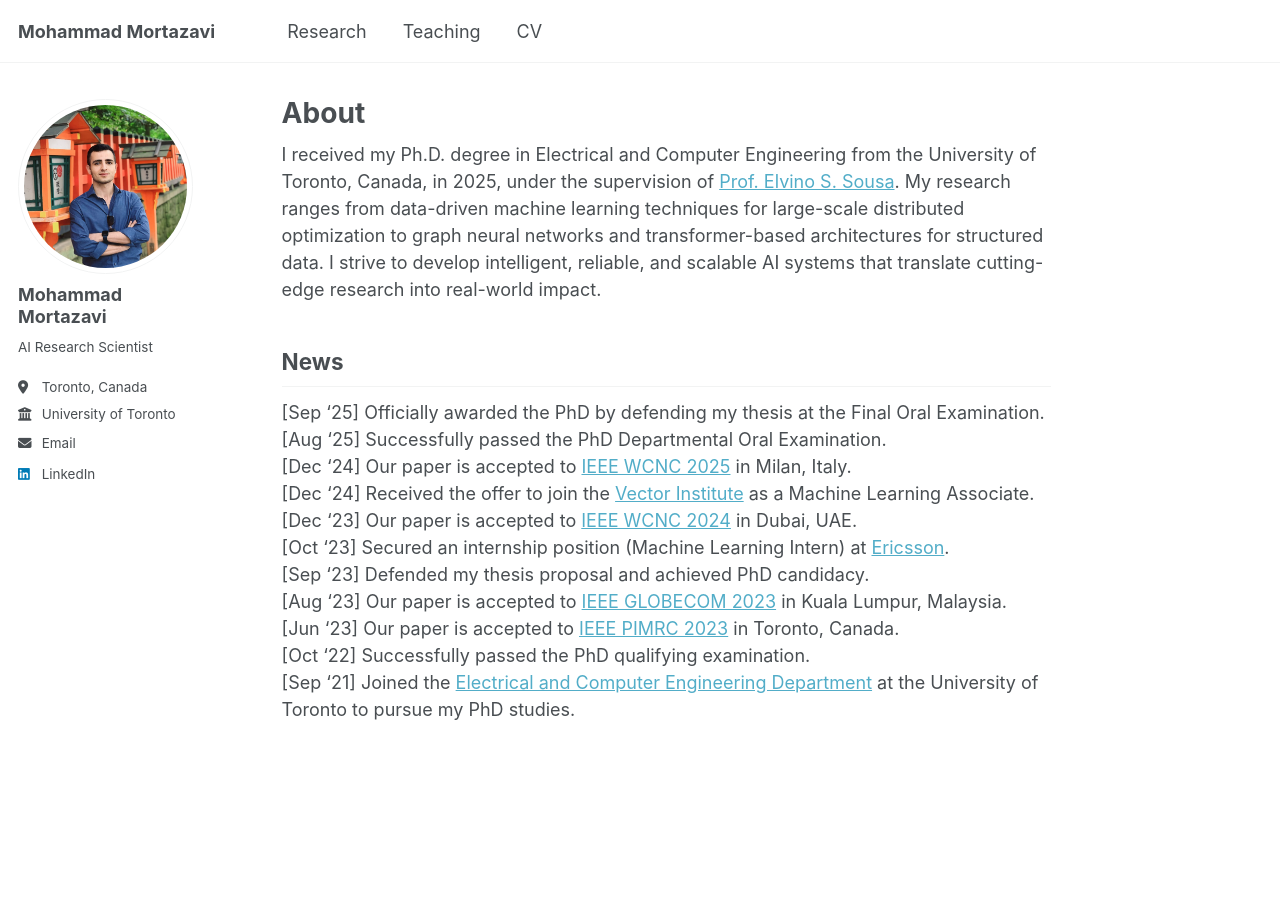
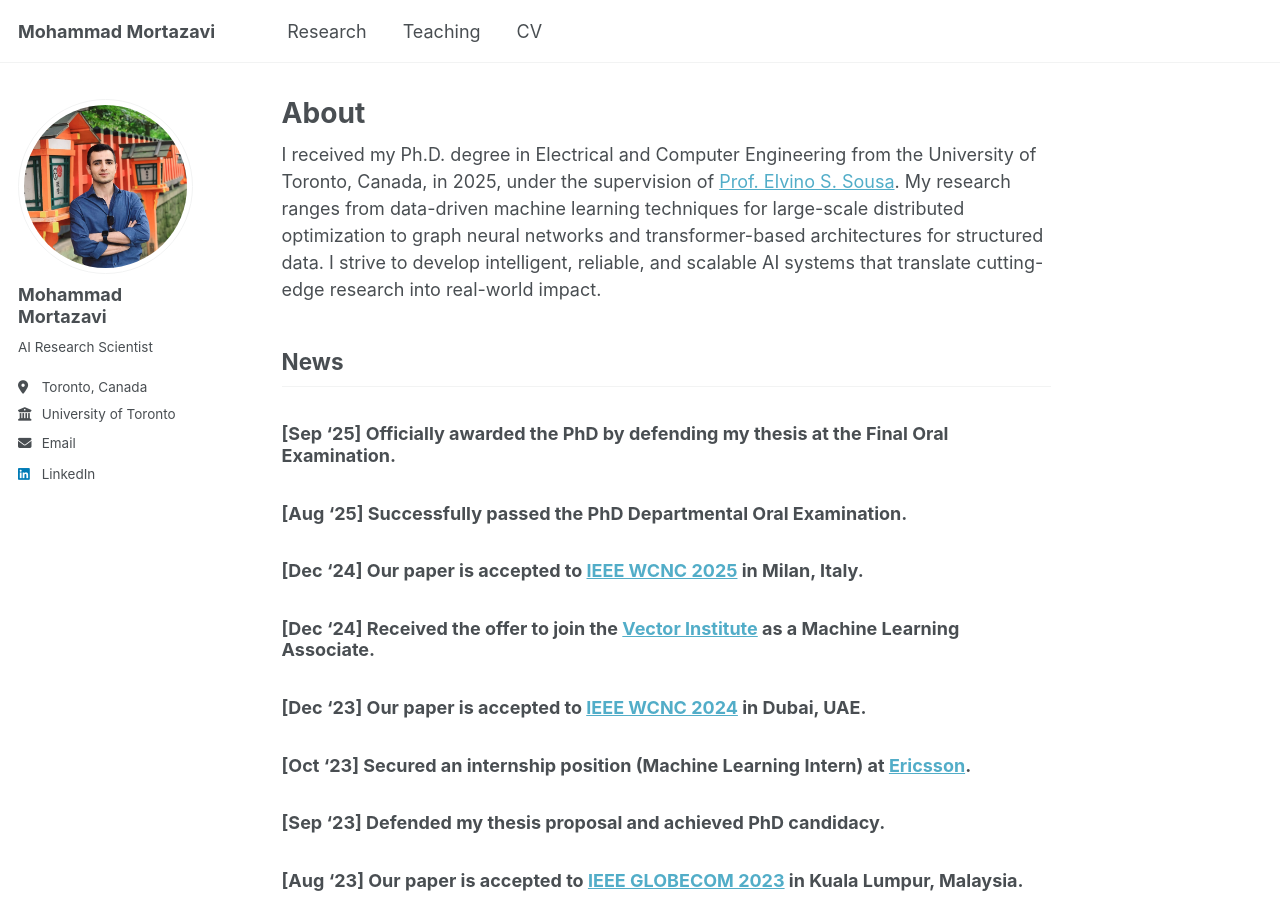
Before and after one commit to mortazawi/mortazawi.github.io, a Jekyll site: the page built from _pages/about.md, in a window 1280 px wide and 900 px high. Built offline with Jekyll 4.4.1, drawn with Linux system fonts in a browser that asks for light colours; a script that is not in the unit is left out.

```diff
--- a/_pages/about.md
+++ b/_pages/about.md
@@ -11,14 +11,14 @@ I received my Ph.D. degree in Electrical and Computer Engineering from the Unive
 
 ## News
 
-[Sep '25] Officially awarded the PhD by defending my thesis at the Final Oral Examination.
-[Aug '25] Successfully passed the PhD Departmental Oral Examination.
-[Dec '24] Our paper is accepted to [IEEE WCNC 2025](https://wcnc2025.ieee-wcnc.org/) in Milan, Italy.
-[Dec '24] Received the offer to join the [Vector Institute](https://vectorinstitute.ai/) as a Machine Learning Associate.
-[Dec '23] Our paper is accepted to [IEEE WCNC 2024](https://wcnc2024.ieee-wcnc.org/) in Dubai, UAE.
-[Oct '23] Secured an internship position (Machine Learning Intern) at [Ericsson](https://www.ericsson.com/en).
-[Sep '23] Defended my thesis proposal and achieved PhD candidacy.
-[Aug '23] Our paper is accepted to [IEEE GLOBECOM 2023](https://globecom2023.ieee-globecom.org/) in Kuala Lumpur, Malaysia.
-[Jun '23] Our paper is accepted to [IEEE PIMRC 2023](https://pimrc2023.ieee-pimrc.org/) in Toronto, Canada.
-[Oct '22] Successfully passed the PhD qualifying examination.
-[Sep '21] Joined the [Electrical and Computer Engineering Department](https://www.ece.utoronto.ca/) at the University of Toronto to pursue my PhD studies.
+### [Sep '25] Officially awarded the PhD by defending my thesis at the Final Oral Examination.
+### [Aug '25] Successfully passed the PhD Departmental Oral Examination.
+### [Dec '24] Our paper is accepted to [IEEE WCNC 2025](https://wcnc2025.ieee-wcnc.org/) in Milan, Italy.
+### [Dec '24] Received the offer to join the [Vector Institute](https://vectorinstitute.ai/) as a Machine Learning Associate.
+### [Dec '23] Our paper is accepted to [IEEE WCNC 2024](https://wcnc2024.ieee-wcnc.org/) in Dubai, UAE.
+### [Oct '23] Secured an internship position (Machine Learning Intern) at [Ericsson](https://www.ericsson.com/en).
+### [Sep '23] Defended my thesis proposal and achieved PhD candidacy.
+### [Aug '23] Our paper is accepted to [IEEE GLOBECOM 2023](https://globecom2023.ieee-globecom.org/) in Kuala Lumpur, Malaysia.
+### [Jun '23] Our paper is accepted to [IEEE PIMRC 2023](https://pimrc2023.ieee-pimrc.org/) in Toronto, Canada.
+### [Oct '22] Successfully passed the PhD qualifying examination.
+### [Sep '21] Joined the [Electrical and Computer Engineering Department](https://www.ece.utoronto.ca/) at the University of Toronto to pursue my PhD studies.
```
